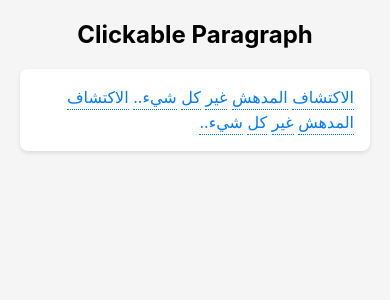
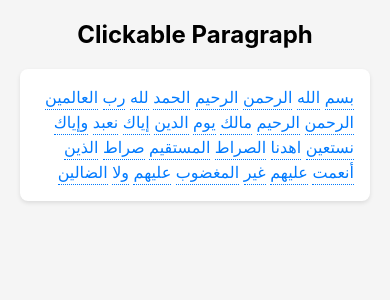
Before and after one commit to Saher-Anwar/Advanced_Quran_App, a React Native app in the folder frontend/: screen / in a window 390 px wide. Shown: the top 300 px of the page. Built offline with nearby package versions, Linux system fonts and the light colour scheme.

Commit message:
Added Qur'anic arabic

```diff
--- a/frontend/src/mock_data/arabic_word_data.ts
+++ b/frontend/src/mock_data/arabic_word_data.ts
@@ -3,71 +3,206 @@ import { WordInfo } from "../types/Word"
 const arabicWordInfo: WordInfo[] = [
   {
     id: 0,
-      word: "الاكتشاف",
-      definition: "The action or process of finding someone or something",
-      type: "noun",
-      example: "The discovery of penicillin revolutionized medicine."
+    word: "بسم",
+    definition: "In the name",
+    type: "phrase",
+    example: "I begin in the name of God."
   },
   {
     id: 1,
-      word: "المدهش",
-      definition: "Causing surprise or wonder; remarkable",
-      type: "adjective",
-      example: "The amazing sunset painted the sky in brilliant colors."
+    word: "الله",
+    definition: "The proper name of the one God",
+    type: "proper noun",
+    example: "Allah is the Creator of the heavens and the earth."
   },
   {
     id: 2,
-      word: "غير",
-      definition: "To a different degree; in a different way",
-      type: "verb",
-      example: "The new policy will change how we work."
+    word: "الرحمن",
+    definition: "The Most Gracious, intensely merciful",
+    type: "noun",
+    example: "Allah is Ar-Rahman to all His creation."
   },
   {
     id: 3,
-      word: "كل",
-      definition: "The whole quantity or extent of a particular group or thing",
-      type: "determiner"
+    word: "الرحيم",
+    definition: "The Most Merciful, especially merciful",
+    type: "noun",
+    example: "He is Ar-Rahim to the believers."
   },
   {
     id: 4,
-      word: "شيء..",
-      definition: "An object, entity, idea, or concept",
+    word: "الحمد",
+    definition: "All praise",
     type: "noun",
-      example: "Every thing has its place in the universe."
+    example: "Al-hamdu belongs to Allah alone."
   },
   {
     id: 5,
-      word: "الاكتشاف",
-      definition: "The action or process of finding someone or something",
-      type: "noun",
-      example: "The discovery of penicillin revolutionized medicine."
+    word: "لله",
+    definition: "Is for Allah",
+    type: "prepositional phrase",
+    example: "Al-hamdu lillaah."
   },
   {
     id: 6,
-      word: "المدهش",
-      definition: "Causing surprise or wonder; remarkable",
-      type: "adjective",
-      example: "The amazing sunset painted the sky in brilliant colors."
+    word: "رب",
+    definition: "Lord, Sustainer",
+    type: "noun",
+    example: "Rabb of the worlds."
   },
   {
     id: 7,
-      word: "غير",
-      definition: "To a different degree; in a different way",
-      type: "verb",
-      example: "The new policy will change how we work."
+    word: "العالمين",
+    definition: "Of the worlds, all beings",
+    type: "plural noun",
+    example: "The Lord of all creatures."
   },
   {
     id: 8,
-      word: "كل",
-      definition: "The whole quantity or extent of a particular group or thing",
-      type: "determiner"
+    word: "الرحمن",
+    definition: "The Most Gracious, intensely merciful",
+    type: "noun",
+    example: "Mentioned again for emphasis."
   },
   {
     id: 9,
-      word: "شيء..",
-      definition: "An object, entity, idea, or concept",
+    word: "الرحيم",
+    definition: "The Most Merciful",
     type: "noun",
-      example: "Every thing has its place in the universe."
+    example: "Repeated to highlight Allah's mercy."
+  },
+  {
+    id: 10,
+    word: "مالك",
+    definition: "Master, Owner",
+    type: "noun",
+    example: "Malik of the Day of Judgement."
+  },
+  {
+    id: 11,
+    word: "يوم",
+    definition: "Day",
+    type: "noun",
+    example: "A reference to the Day of Judgement."
+  },
+  {
+    id: 12,
+    word: "الدين",
+    definition: "Of Judgement, Recompense",
+    type: "noun",
+    example: "The day when all will be recompensed."
+  },
+  {
+    id: 13,
+    word: "إياك",
+    definition: "You alone",
+    type: "pronoun",
+    example: "Iyyaka na'budu."
+  },
+  {
+    id: 14,
+    word: "نعبد",
+    definition: "We worship",
+    type: "verb",
+    example: "We worship You alone."
+  },
+  {
+    id: 15,
+    word: "وإياك",
+    definition: "And You alone",
+    type: "pronoun",
+    example: "Wa iyyaka nasta'in."
+  },
+  {
+    id: 16,
+    word: "نستعين",
+    definition: "We seek help",
+    type: "verb",
+    example: "In You alone we seek aid."
+  },
+  {
+    id: 17,
+    word: "اهدنا",
+    definition: "Guide us",
+    type: "verb",
+    example: "Ihdina al-sirat al-mustaqeem."
+  },
+  {
+    id: 18,
+    word: "الصراط",
+    definition: "The path",
+    type: "noun",
+    example: "The straight way."
+  },
+  {
+    id: 19,
+    word: "المستقيم",
+    definition: "The straight",
+    type: "adjective",
+    example: "The path that is straight and correct."
+  },
+  {
+    id: 20,
+    word: "صراط",
+    definition: "Path",
+    type: "noun",
+    example: "Path of those blessed."
+  },
+  {
+    id: 21,
+    word: "الذين",
+    definition: "Of those who",
+    type: "relative pronoun",
+    example: "Those upon whom grace was bestowed."
+  },
+  {
+    id: 22,
+    word: "أنعمت",
+    definition: "You have bestowed favour",
+    type: "verb",
+    example: "You granted favours upon them."
+  },
+  {
+    id: 23,
+    word: "عليهم",
+    definition: "Upon them",
+    type: "prepositional phrase",
+    example: "Grace is upon them."
+  },
+  {
+    id: 24,
+    word: "غير",
+    definition: "Not",
+    type: "preposition",
+    example: "Ghayril maghdubi."
+  },
+  {
+    id: 25,
+    word: "المغضوب",
+    definition: "Those who earned anger",
+    type: "noun",
+    example: "Those who were condemned."
+  },
+  {
+    id: 26,
+    word: "عليهم",
+    definition: "Upon them",
+    type: "prepositional phrase",
+    example: "Anger upon them."
+  },
+  {
+    id: 27,
+    word: "ولا",
+    definition: "Nor",
+    type: "conjunction",
+    example: "Nor those who went astray."
+  },
+  {
+    id: 28,
+    word: "الضالين",
+    definition: "Those who went astray",
+    type: "noun",
+    example: "Those who deviated from guidance."
   }
 ]
 
```
Lines whose indentation alone changed are shown as unchanged.
